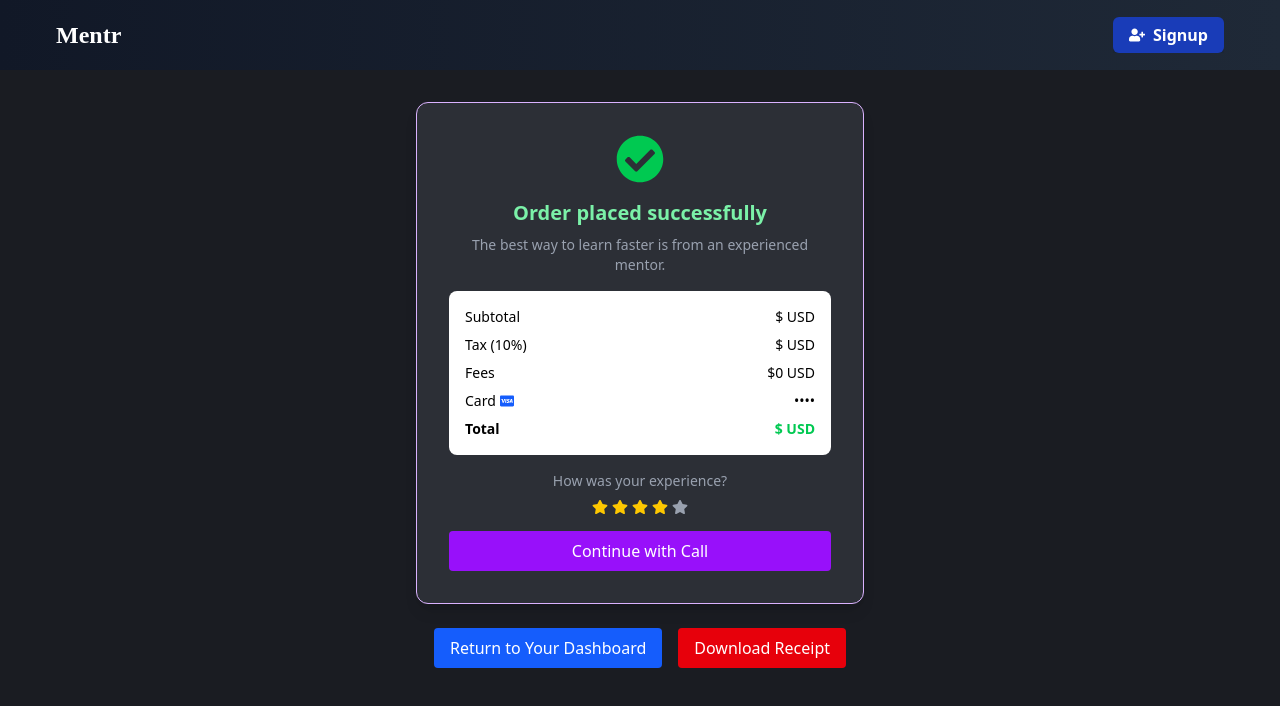
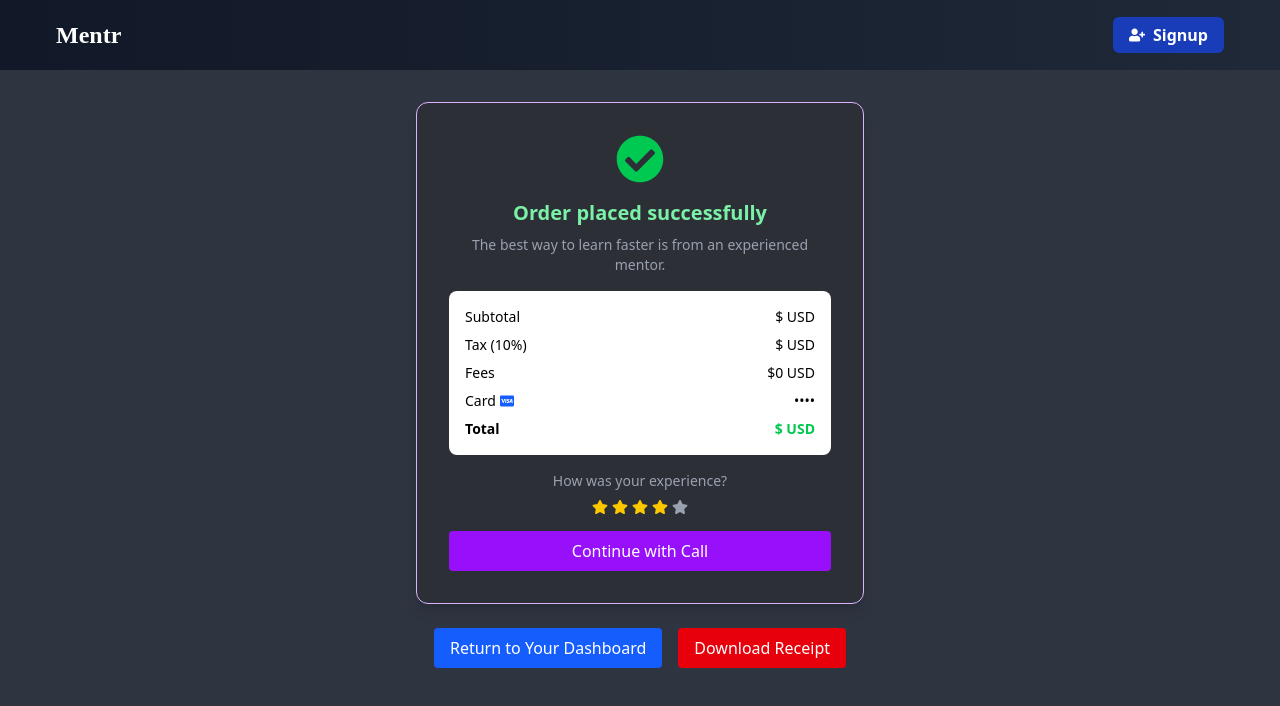
Before and after one commit to BlackRabbitHere/mentr-app, a React (Vite) app: page /payment-success in a window 1280 px wide. Shown: the top 706 px of the page. Built offline with nearby package versions, Linux system fonts and the light colour scheme.

Commit message:
Fixed the css of Payment pages

```diff
--- a/src/components/checkout/PaymentForm.jsx
+++ b/src/components/checkout/PaymentForm.jsx
@@ -59,7 +59,7 @@ function PaymentPage() {
   if (!mentor) return <div className="text-white">No mentor selected.</div>;
 
   return (
-    <div className="min-h-screen bg-[#121212] text-white p-6">
+    <div className="min-h-screen bg-[#2e3440] text-white p-6">
       <h1 className="text-xl sm:text-2xl font-semibold mb-2">
         You are just one step away from your live call with{" "}
         <span className="text-cyan-400">{mentor.name}</span>
--- a/src/components/checkout/PaymentSuccess.jsx
+++ b/src/components/checkout/PaymentSuccess.jsx
@@ -32,7 +32,7 @@ function PaymentSuccess() {
   };
 
   return (
-    <div className="min-h-screen bg-[#1a1c22] text-white flex flex-col items-center p-8">
+    <div className="min-h-screen bg-[#2e3440] text-white flex flex-col items-center p-8">
       <div className="bg-[#2c2f36] p-8 rounded-xl shadow-lg w-full max-w-md border border-purple-300">
         <div className="flex justify-center mb-4">
         <FaCheckCircle className="text-green-500 text-5xl" />
```
